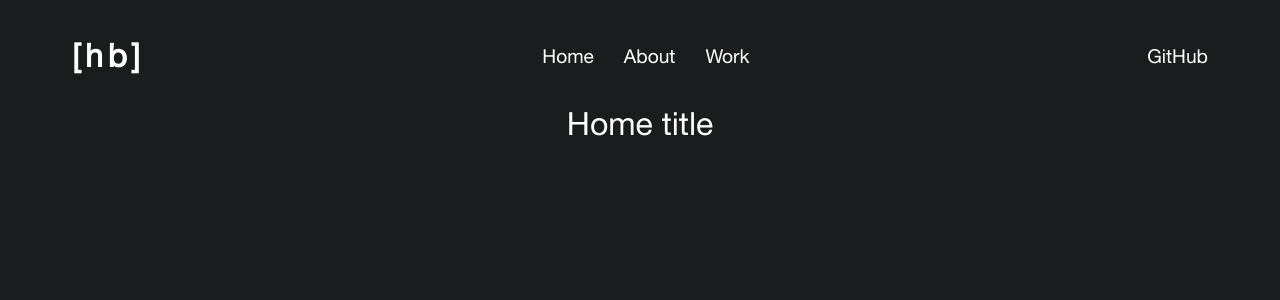
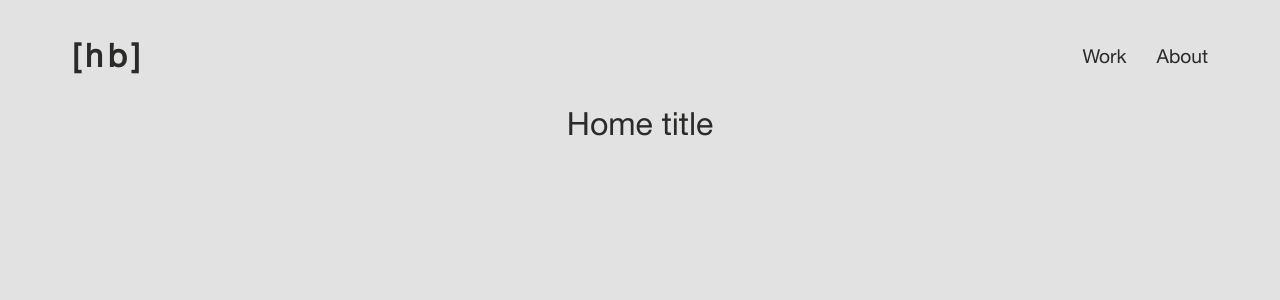
Before and after one commit to hansibalen/analog, a React app: page / in a window 1280 px wide. Shown: the top 300 px of the page. Built offline with nearby package versions, Linux system fonts and the light colour scheme.

Commit message:
Change initial theme settings

```diff
--- a/src/App.tsx
+++ b/src/App.tsx
@@ -11,15 +11,15 @@ import './index.css'
 //Initial theme settings
 const theme = createTheme({
   palette: {
-    mode: 'dark',
+    mode: 'light',
     background: {
-      default: '#1B1C1E',
+      default: '#e2e2e2',
     },
   },
   typography: {
     fontFamily: 'HelveticaNeue',
     allVariants: {
-      color: '#FFFFFF',
+      color: '#2a2b28',
     },
   },
 })
--- a/src/components/Navbar.tsx
+++ b/src/components/Navbar.tsx
@@ -31,6 +31,8 @@ const Navbar = (): React.ReactElement => {
     <NavbarContainer>
       {/* Temporary logo */}
       <StyledLink href="/">
+        <Link to="/" style={{ textDecoration: 'none' }}>
+          <PathLink>
             <Typography
               sx={{
                 textAlign: 'center',
@@ -45,29 +47,17 @@ const Navbar = (): React.ReactElement => {
             >
               [hb]
             </Typography>
+          </PathLink>
+        </Link>
       </StyledLink>
 
       <PathBox>
-        <Link to="/" style={{ textDecoration: 'none' }}>
-          <PathLink>Home</PathLink>
+        <Link to="/Work" style={{ textDecoration: 'none' }}>
+          <PathLink>Work</PathLink>
         </Link>
         <Link to="/About" style={{ textDecoration: 'none' }}>
           <PathLink>About</PathLink>
         </Link>
-        <Link to="/Work" style={{ textDecoration: 'none' }}>
-          <PathLink>Work</PathLink>
-        </Link>
-      </PathBox>
-
-      {/* Temporary text, svg icons go here */}
-      <PathBox>
-        <StyledLink
-          href="https://github.com/hnsblnbrg"
-          target="_blank"
-          rel="noopener noreferrer"
-        >
-          <PathLink>GitHub</PathLink>
-        </StyledLink>
       </PathBox>
     </NavbarContainer>
   )
```
Lines whose indentation alone changed are shown as unchanged.
